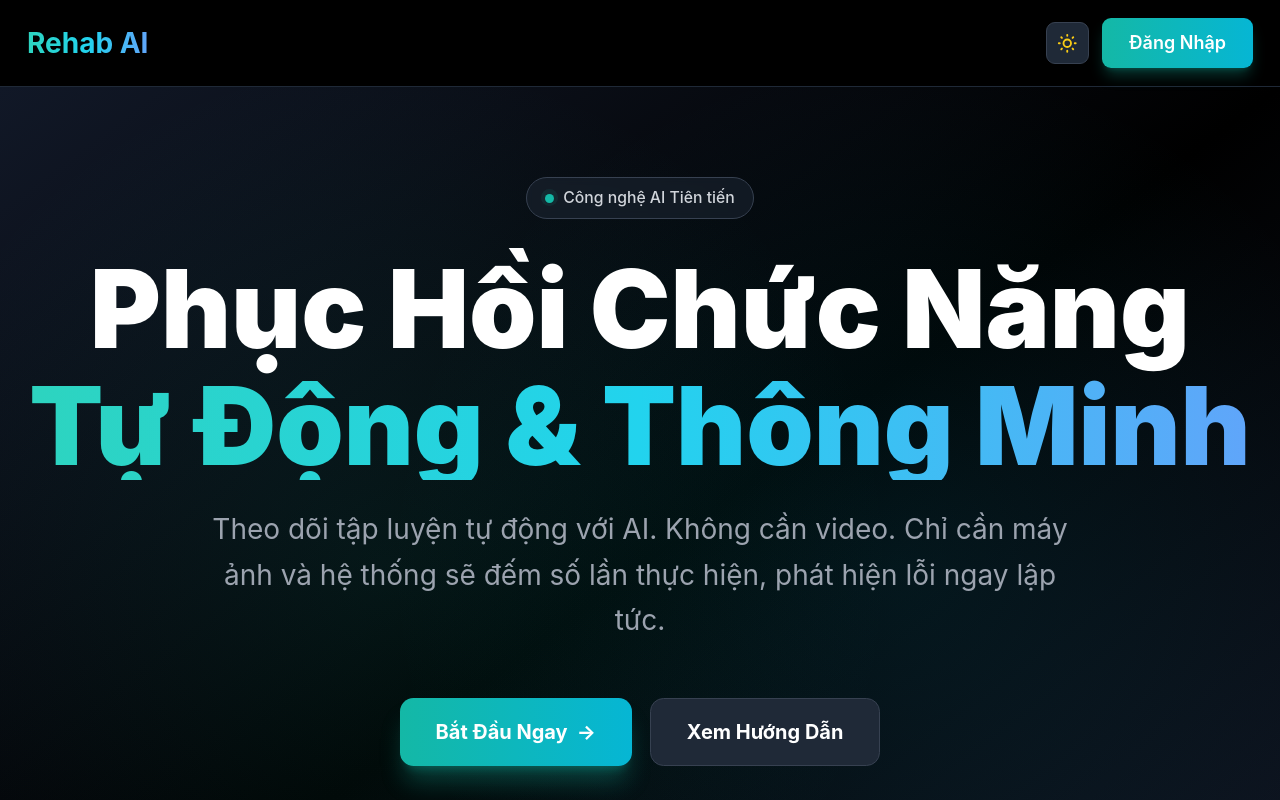
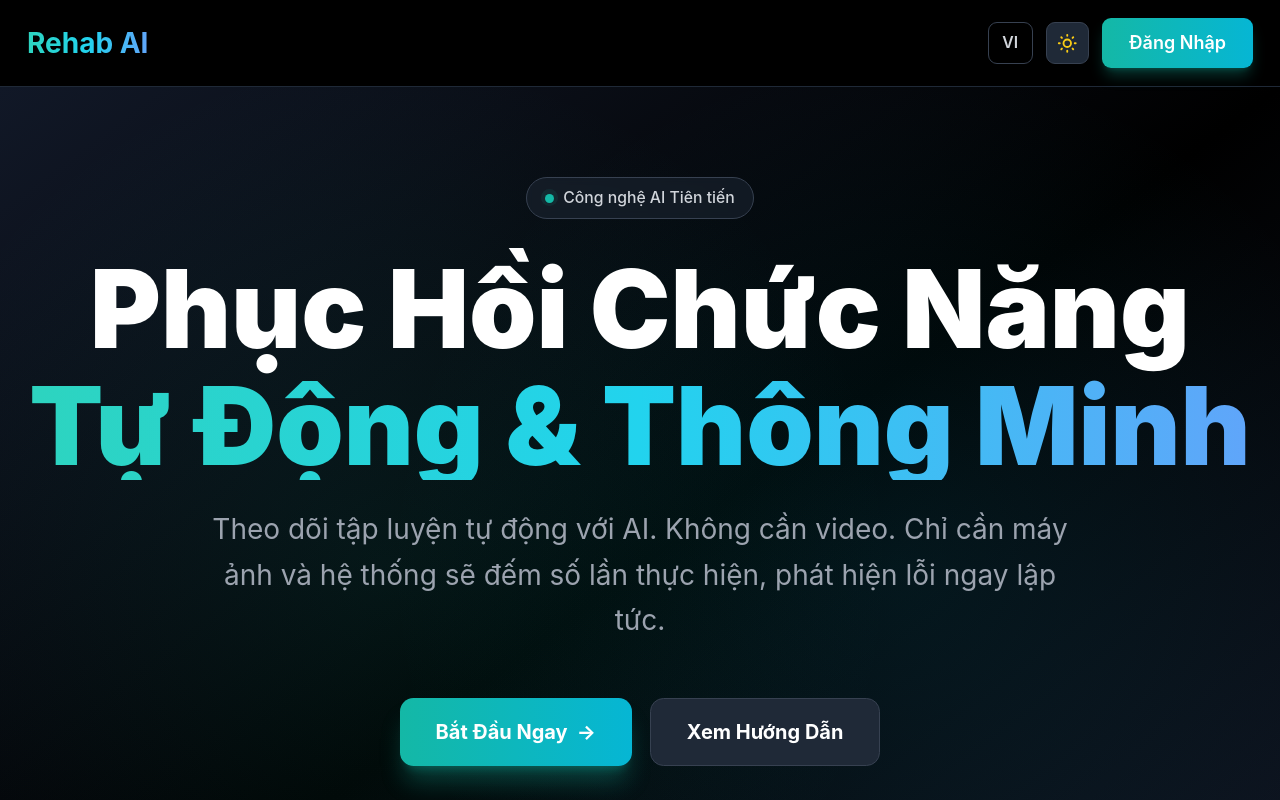
Before and after one commit to thanhannguyxn/rehab, a React (Vite) app in the folder frontend/: page / in a window 1280 px wide. Shown: the top 800 px of the page. Built offline with nearby package versions, Linux system fonts and the light colour scheme; no server answers.

Commit message:
add language toggle to navbar

```diff
--- /dev/null
+++ b/frontend/src/components/LanguageToggle.tsx
@@ -0,0 +1,19 @@
+import { useTranslation } from "react-i18next";
+
+export const LanguageToggle = () => {
+  const { i18n } = useTranslation();
+
+  const toggleLanguage = () => {
+    const newLang = i18n.language === "vi" ? "en" : "vi";
+    i18n.changeLanguage(newLang);
+  };
+
+  return (
+    <button
+      onClick={toggleLanguage}
+      className="px-3 py-2 rounded-lg border border-gray-300 dark:border-gray-700 text-sm font-semibold text-gray-700 dark:text-gray-300 hover:bg-gray-100 dark:hover:bg-gray-800 transition"
+    >
+      {i18n.language === "vi" ? "VI" : "EN"}
+    </button>
+  );
+};
--- a/frontend/src/components/Navbar.tsx
+++ b/frontend/src/components/Navbar.tsx
@@ -2,6 +2,7 @@
 import { useAuth } from '../context/AuthContext';
 import { ThemeToggle } from './ThemeToggle';
 import { useState } from 'react';
+import { LanguageToggle } from './LanguageToggle';
 
 export const Navbar = () => {
   const { user, logout } = useAuth();
@@ -59,6 +60,7 @@
 
           {/* Right Side: Theme Toggle + User Actions */}
           <div className="flex items-center gap-3">
+            <LanguageToggle />
             <ThemeToggle />
 
             {user ? (
```
